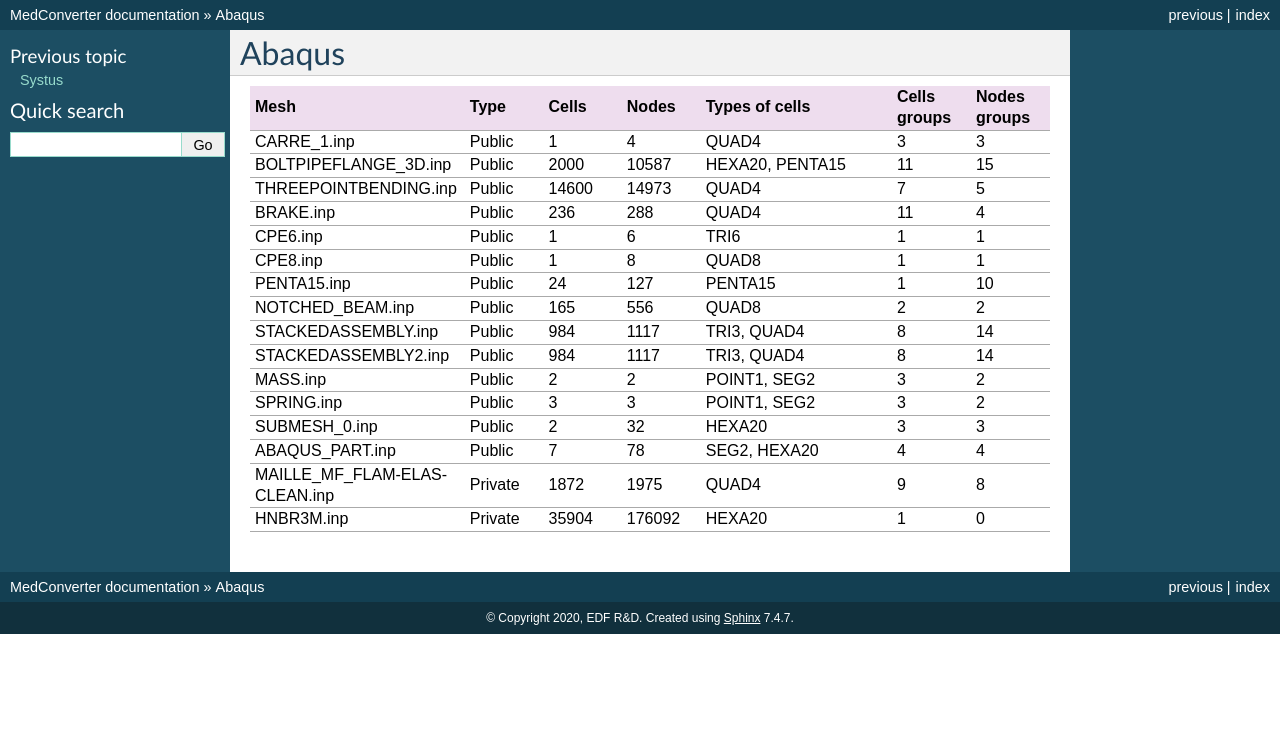
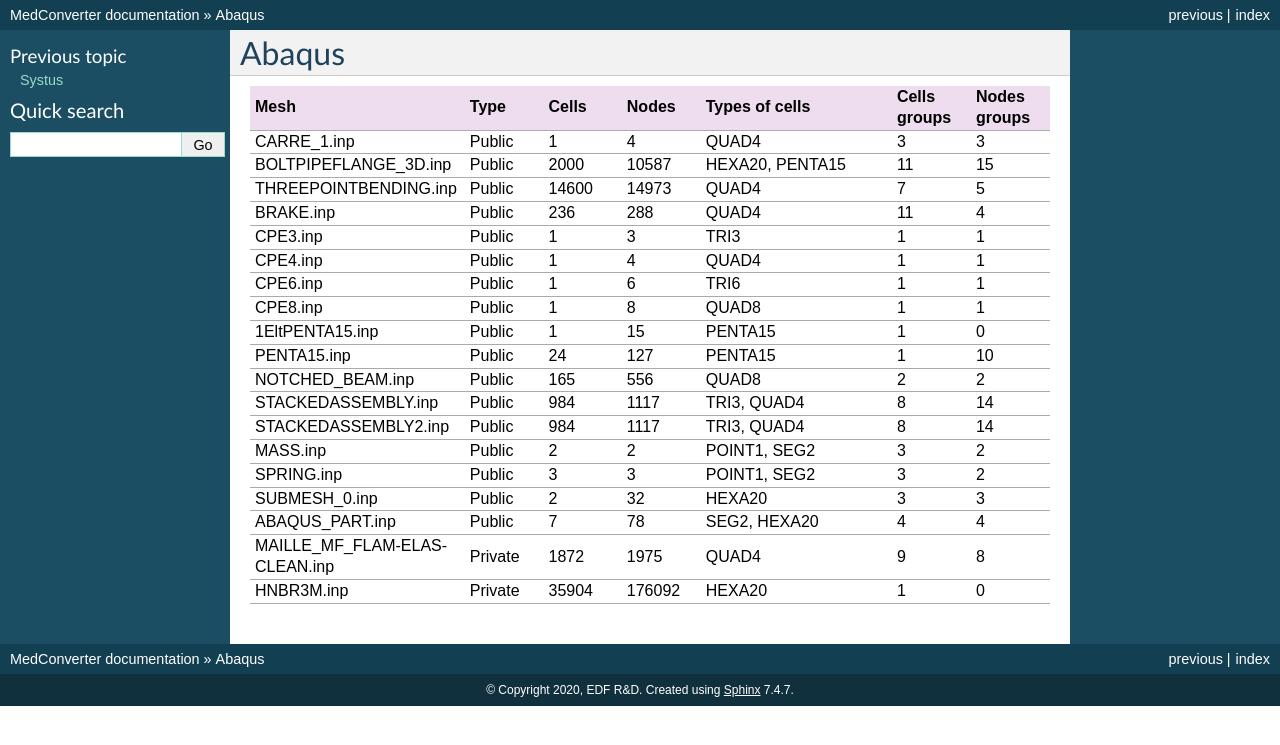
Before and after one commit to jf---/salome-med-convert, a Sphinx documentation site: the page built from doc/sphinx/tests_abaqus.rst, in a window 1280 px wide. Shown: the top 745 px of the page. Built offline with Sphinx 7.4.7, drawn with Linux system fonts in a browser that asks for light colours; formulas are drawn with MathJax 3.

Commit message:
[#29889] Add test CPE3 CPE4 PENTA15_1cell

```diff
--- a/doc/sphinx/tests_abaqus.rst
+++ b/doc/sphinx/tests_abaqus.rst
@@ -40,6 +40,20 @@
      - QUAD4
      - 11
      - 4
+   * - CPE3.inp
+     - Public
+     - 1
+     - 3
+     - TRI3
+     - 1
+     - 1
+   * - CPE4.inp
+     - Public
+     - 1
+     - 4
+     - QUAD4
+     - 1
+     - 1
    * - CPE6.inp
      - Public
      - 1
@@ -54,6 +68,13 @@
      - QUAD8
      - 1
      - 1
+   * - 1EltPENTA15.inp
+     - Public
+     - 1
+     - 15
+     - PENTA15
+     - 1
+     - 0
    * - PENTA15.inp
      - Public
      - 24
```
Also changed, not shown: 4 other files.
